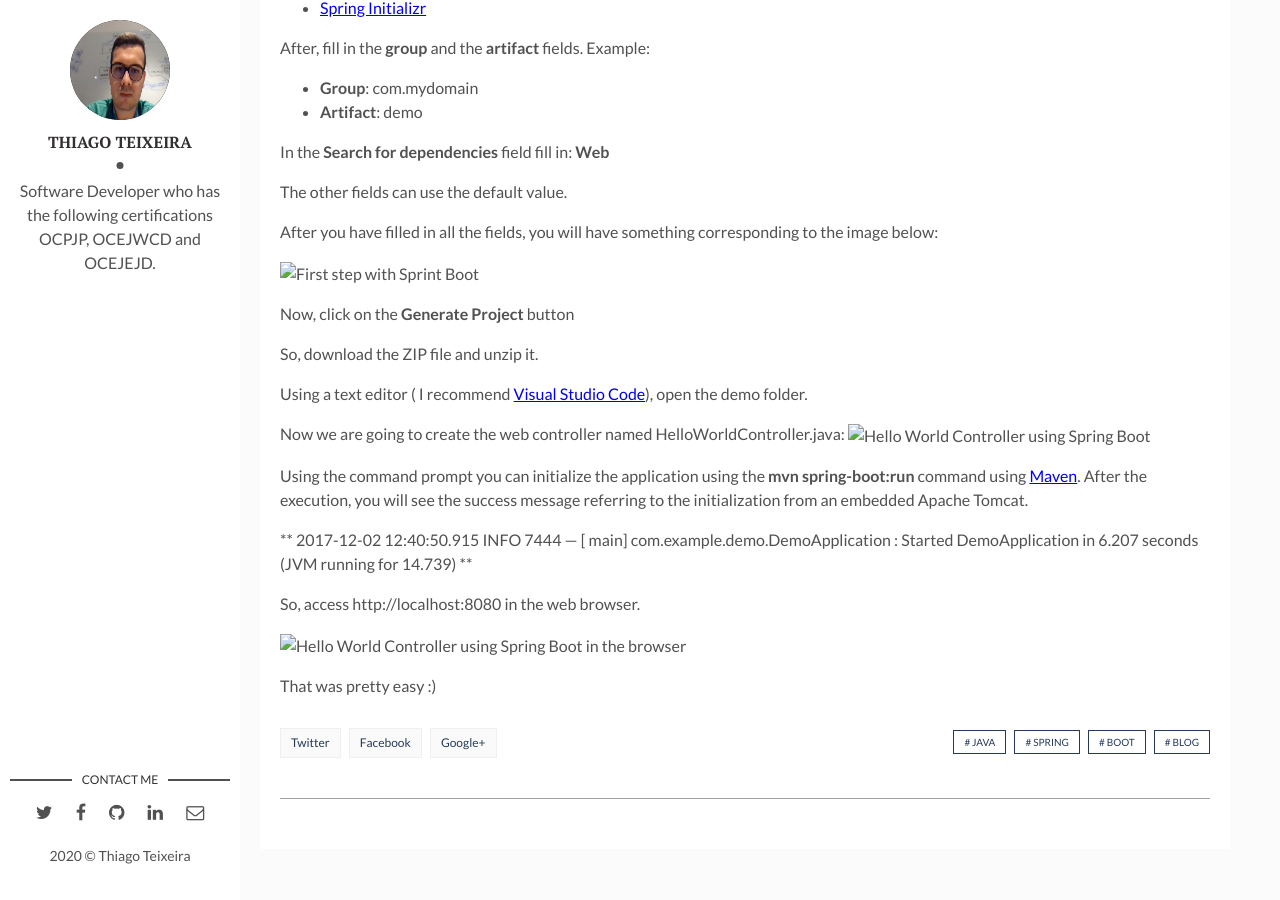
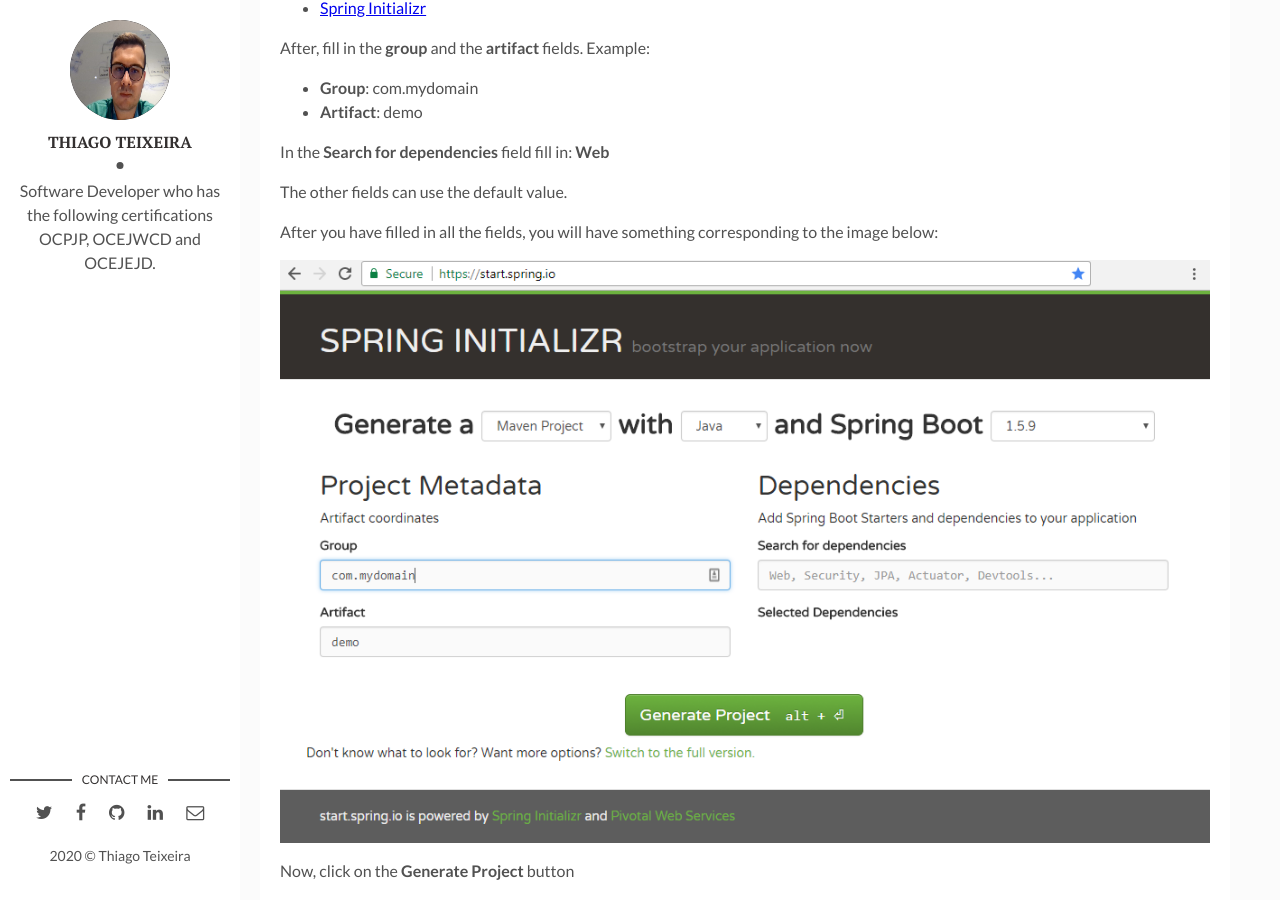
Before and after one commit to thiagoteixeira/thiagoteixeira.github.io, a Jekyll site: the page built from _posts/2017-12-02-how-to-create-spring-boot-application.md, in a window 1280 px wide and 900 px high, scrolled down 503 px. Built offline with Jekyll 4.4.1, drawn with Linux system fonts in a browser that asks for light colours; comment, search, counter and statistics services are not loaded; before the commit the page ends 1372 px from its top, so only the background shows below that.

Commit message:
Updating image URL

```diff
--- a/_posts/2017-12-02-how-to-create-spring-boot-application.md
+++ b/_posts/2017-12-02-how-to-create-spring-boot-application.md
@@ -21,7 +21,7 @@
 
 After you have filled in all the fields, you will have something corresponding to the image below:
 
-![First step with Sprint Boot]({{site.baseurl}}/java/first-steps-springboot/start-spring-io.png)
+![First step with Sprint Boot]({{site.baseurl}}/assets/img/java/first-steps-springboot/start-spring-io.png)
 
 Now, click on the **Generate Project** button
 
@@ -30,7 +30,7 @@
 Using a text editor ( I recommend [Visual Studio Code](https://code.visualstudio.com/)), open the demo folder.
 
 Now we are going to create the web controller named HelloWorldController.java:
-![Hello World Controller using Spring Boot]({{site.baseurl}}/java/first-steps-springboot/hello-world-controller-java.png)
+![Hello World Controller using Spring Boot]({{site.baseurl}}/assets/img/java/first-steps-springboot/hello-world-controller-java.png)
 
 Using the command prompt you can initialize the application using the **mvn spring-boot:run** command using [Maven](https://maven.apache.org).
 After the execution, you will see the success message referring to the initialization from an embedded Apache Tomcat.
@@ -40,6 +40,6 @@
 
 So, access http://localhost:8080 in the web browser.
 
-![Hello World Controller using Spring Boot in the browser]({{site.baseurl}}/java/first-steps-springboot/hello-world-browser-access.png)
+![Hello World Controller using Spring Boot in the browser]({{site.baseurl}}/assets/img/java/first-steps-springboot/hello-world-browser-access.png)
 
 That was pretty easy :)
```
